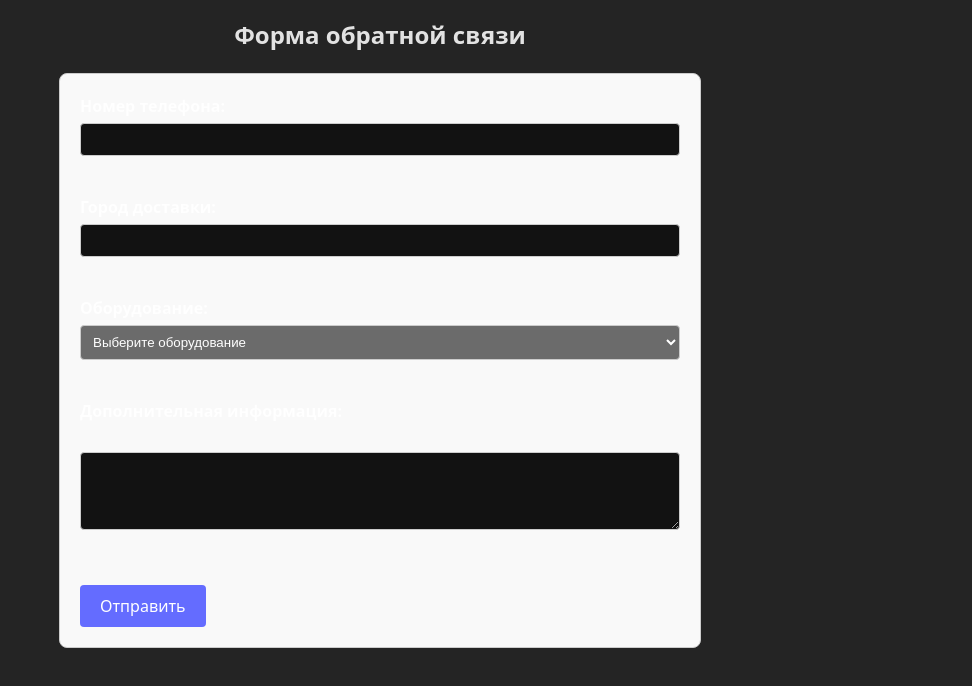
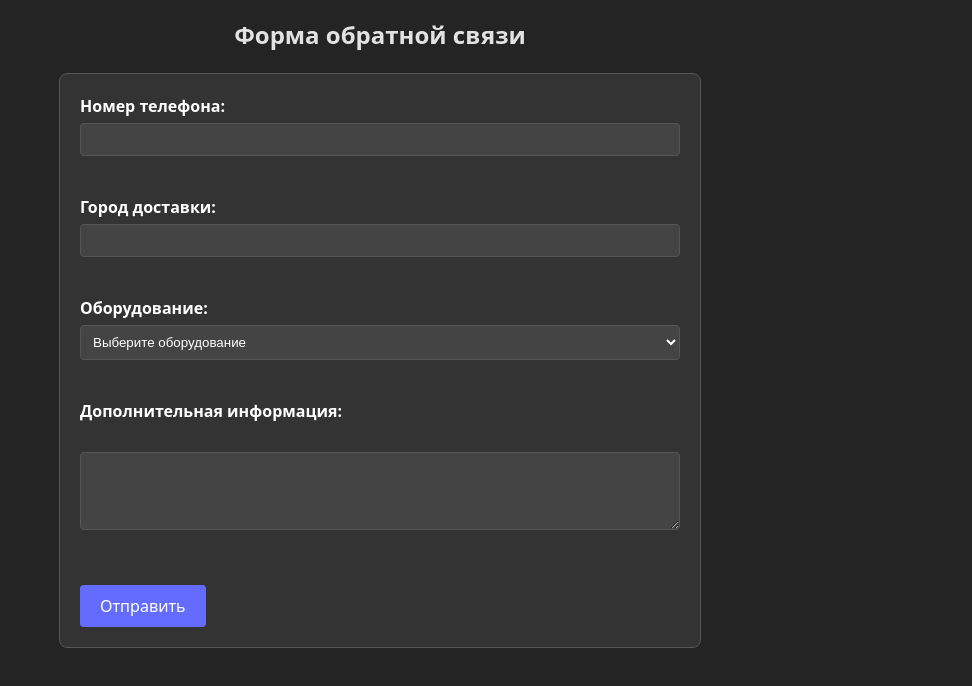
Before and after one commit to Zhigaras/mind-spa, a website built with Vite: page index.html in a window 1280 px wide. Shown: the part 700-1386 px from the top of the page, without its empty margins (260-1232 px from the left). Built offline with nearby package versions, Linux system fonts and the dark colour scheme.

Commit message:
Fix feedback form styling for dark theme

```diff
--- a/src/style.css
+++ b/src/style.css
@@ -93,8 +93,43 @@ button:focus-visible {
   button {
     background-color: #f9f9f9;
   }
+  form {
+    background-color: #f9f9f9;
+    border-color: #ccc;
+  }
+  input, select, textarea {
+    background-color: #fff;
+    color: #213547;
+    border-color: #ccc;
+  }
 }
 
+@media (prefers-color-scheme: dark) {
+  form {
+    background-color: #333;
+    border-color: #555;
+  }
+  label {
+    color: #fff;
+  }
+  input, select, textarea {
+    background-color: #444;
+    color: #fff;
+    border-color: #555;
+  }
+}
+
+@media (prefers-color-scheme: light) {
+  :root {
+    color: #213547;
+    background-color: #ffffff;
+  }
+  a:hover {
+    color: #747bff;
+  }
+  button {
+    background-color: #f9f9f9;
+  }
   form {
     max-width: 600px;
     margin: 20px auto;
@@ -104,13 +139,12 @@ form {
     background-color: #f9f9f9;
     text-align: left;
   }
-
   label {
     display: block;
     margin-bottom: 5px;
     font-weight: bold;
+    color: #213547;
   }
-
   input, select, textarea {
     width: 100%;
     padding: 8px;
@@ -118,6 +152,37 @@ input, select, textarea {
     border: 1px solid #ccc;
     border-radius: 4px;
     box-sizing: border-box;
+    background-color: #fff;
+    color: #213547;
+  }
+}
+
+@media (prefers-color-scheme: dark) {
+  form {
+    max-width: 600px;
+    margin: 20px auto;
+    padding: 20px;
+    border: 1px solid #555;
+    border-radius: 8px;
+    background-color: #333;
+    text-align: left;
+  }
+  label {
+    display: block;
+    margin-bottom: 5px;
+    font-weight: bold;
+    color: #fff;
+  }
+  input, select, textarea {
+    width: 100%;
+    padding: 8px;
+    margin-bottom: 15px;
+    border: 1px solid #555;
+    border-radius: 4px;
+    box-sizing: border-box;
+    background-color: #444;
+    color: #fff;
+  }
 }
 
 button {
```
Lines whose indentation alone changed are shown as unchanged.
